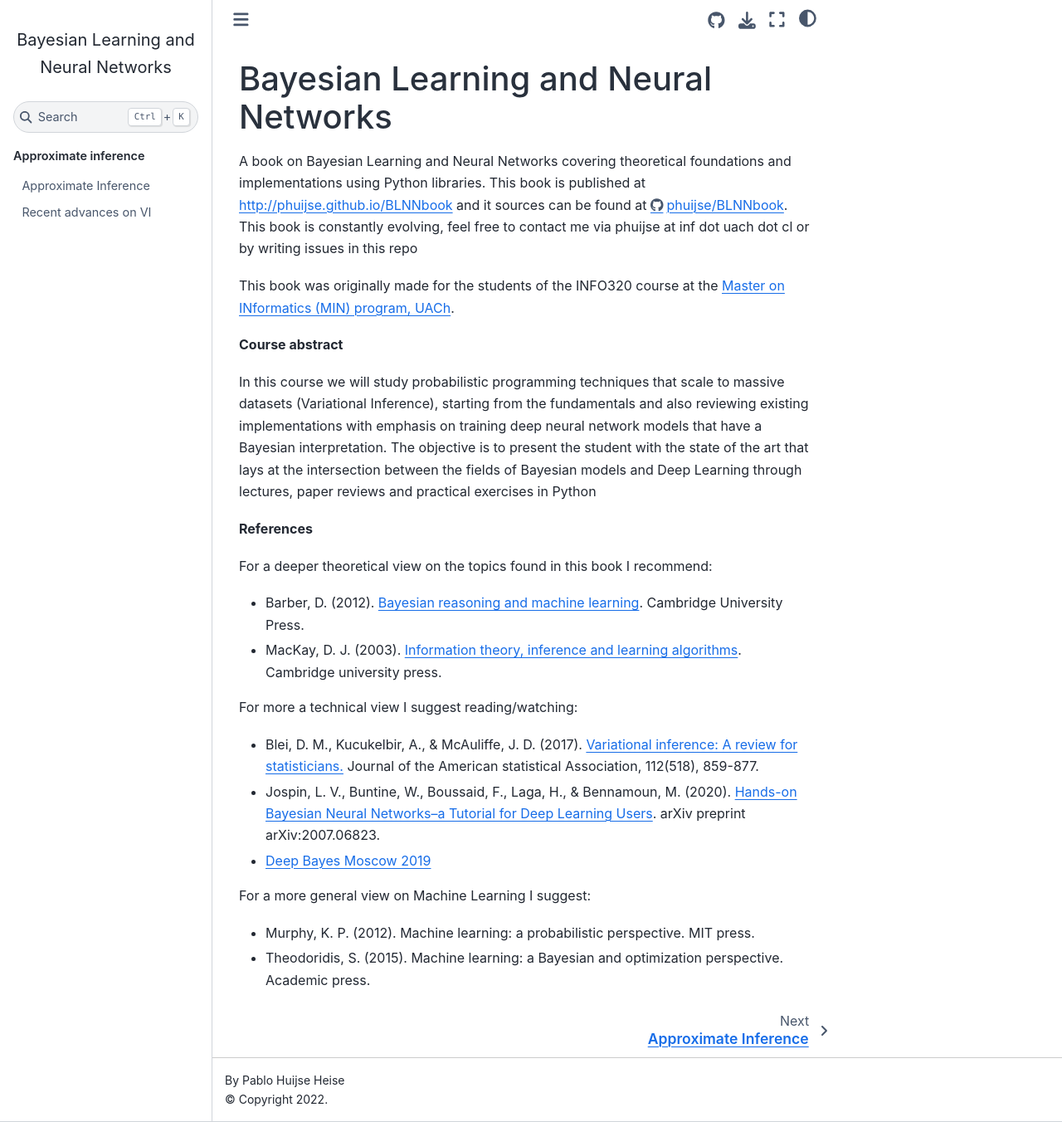
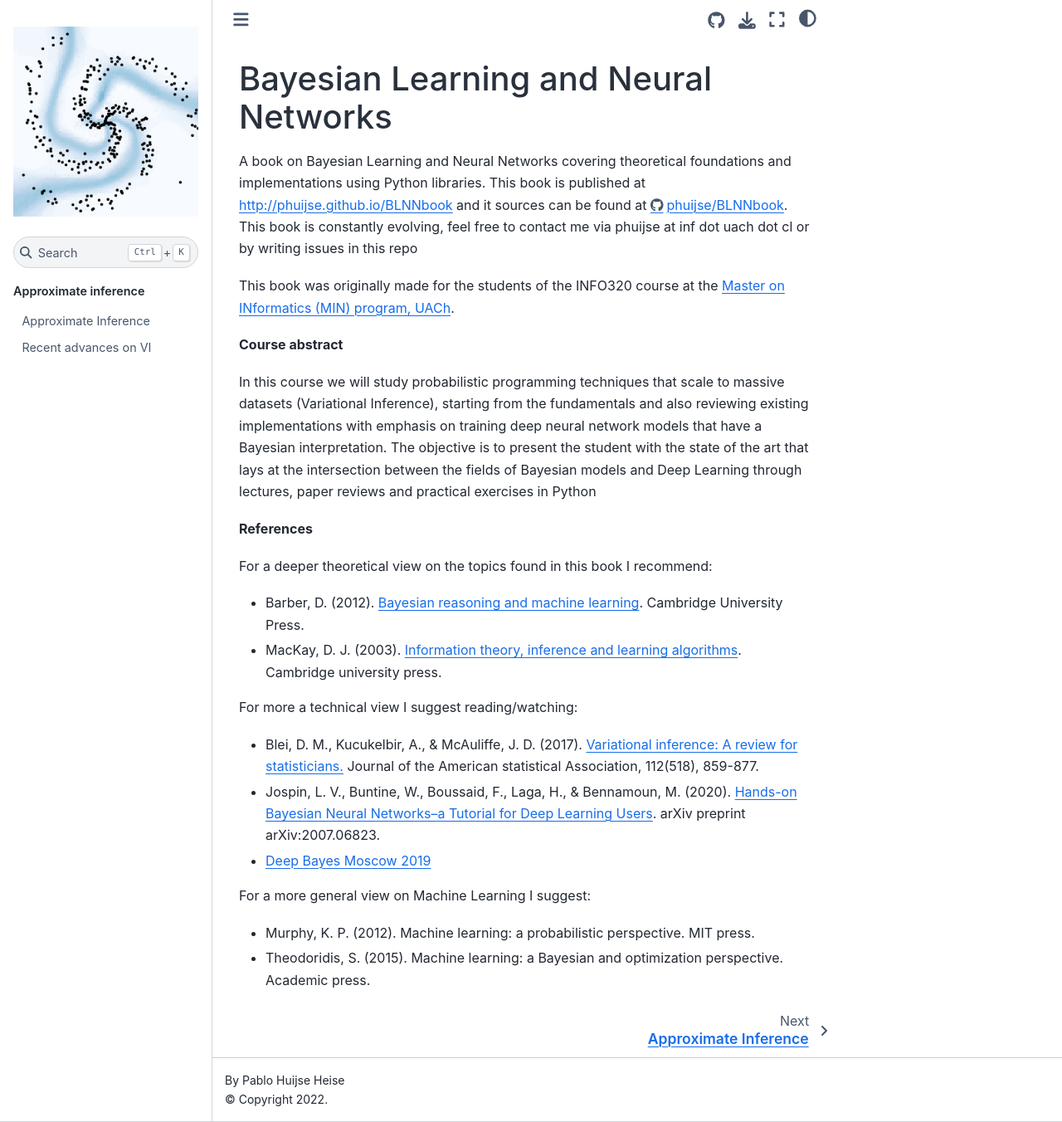
Before and after one commit to phuijse/BLNNbook, a Jupyter Book: the page built from README.md, in a window 1280 px wide and 1352 px high. Shown: the whole window at 83% size. Built offline with Jupyter Book 1.0.4 settings and Sphinx 7.4.7 and the Sphinx Book theme 1.1.4, drawn with Linux system fonts in a browser that asks for light colours; pages that are not in the unit, such as notebooks, are missing from menus; some of the changed lines change nothing that is shown.

Commit message:
add logo and update link

```diff
--- a/_config.yml
+++ b/_config.yml
@@ -2,14 +2,14 @@
 title: Bayesian Learning and Neural Networks
 author: Pablo Huijse Heise
 copyright: "2022"
-#logo: logo.png
+logo: logo.png
 only_build_toc_files: true
 
 execute:
   execute_notebooks: off
 
 repository:
-  url: https://github.com/phuijse/NNBL
+  url: https://github.com/phuijse/BLNNbook
 
 html:
   home_page_in_navbar: false
```
Also changed, not shown: logo.png (added).
